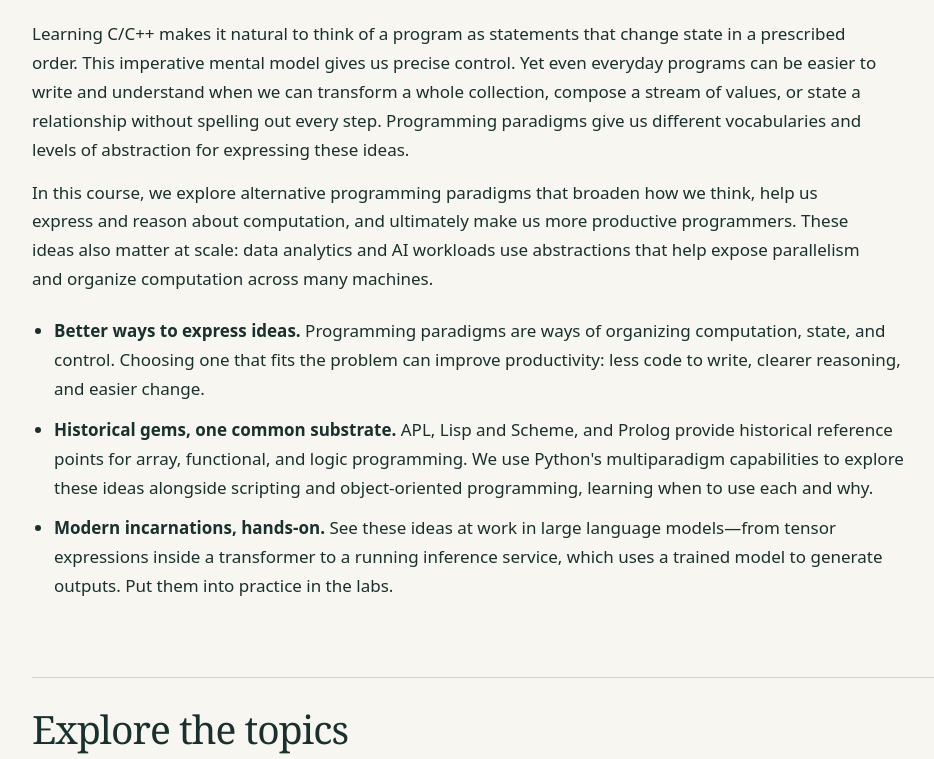
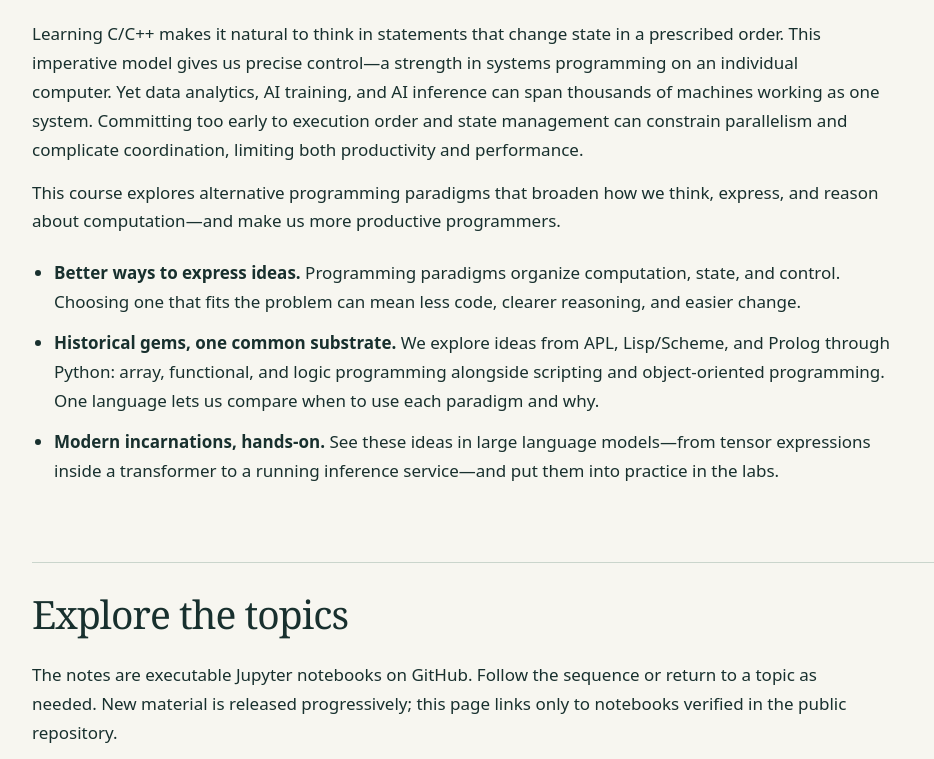
Before and after one commit to jianwen-zhu/2026-fall-ece326-jzhu, a plain HTML site: page index.html in a window 1280 px wide. Shown: the part 625-1384 px from the top of the page, without its empty margins (124-1058 px from the left). Drawn offline with Linux system fonts and the light colour scheme.

Commit message:
Sharpen course motivation while preserving its scope

```diff
--- a/index.html
+++ b/index.html
@@ -12,32 +12,28 @@
 </header>
 
 <h2 id="objectives">What you will learn</h2>
-<p>Learning C/C++ makes it natural to think of a program as statements
-that change state in a prescribed order. This imperative mental model
-gives us precise control. Yet even everyday programs can be easier to
-write and understand when we can transform a whole collection, compose a
-stream of values, or state a relationship without spelling out every
-step. Programming paradigms give us different vocabularies and levels of
-abstraction for expressing these ideas.</p>
-<p>In this course, we explore alternative programming paradigms that
-broaden how we think, help us express and reason about computation, and
-ultimately make us more productive programmers. These ideas also matter
-at scale: data analytics and AI workloads use abstractions that help
-expose parallelism and organize computation across many machines.</p>
+<p>Learning C/C++ makes it natural to think in statements that change
+state in a prescribed order. This imperative model gives us precise
+control—a strength in systems programming on an individual computer. Yet
+data analytics, AI training, and AI inference can span thousands of
+machines working as one system. Committing too early to execution order
+and state management can constrain parallelism and complicate
+coordination, limiting both productivity and performance.</p>
+<p>This course explores alternative programming paradigms that broaden
+how we think, express, and reason about computation—and make us more
+productive programmers.</p>
 <ul>
 <li><strong>Better ways to express ideas.</strong> Programming paradigms
-are ways of organizing computation, state, and control. Choosing one
-that fits the problem can improve productivity: less code to write,
-clearer reasoning, and easier change.</li>
-<li><strong>Historical gems, one common substrate.</strong> APL, Lisp
-and Scheme, and Prolog provide historical reference points for array,
-functional, and logic programming. We use Python's multiparadigm
-capabilities to explore these ideas alongside scripting and
-object-oriented programming, learning when to use each and why.</li>
-<li><strong>Modern incarnations, hands-on.</strong> See these ideas at
-work in large language models—from tensor expressions inside a
-transformer to a running inference service, which uses a trained model
-to generate outputs. Put them into practice in the labs.</li>
+organize computation, state, and control. Choosing one that fits the
+problem can mean less code, clearer reasoning, and easier change.</li>
+<li><strong>Historical gems, one common substrate.</strong> We explore
+ideas from APL, Lisp/Scheme, and Prolog through Python: array,
+functional, and logic programming alongside scripting and
+object-oriented programming. One language lets us compare when to use
+each paradigm and why.</li>
+<li><strong>Modern incarnations, hands-on.</strong> See these ideas in
+large language models—from tensor expressions inside a transformer to a
+running inference service—and put them into practice in the labs.</li>
 </ul>
 <h2 id="topics">Explore the topics</h2>
 <p>The notes are executable Jupyter notebooks on GitHub. Follow the
```
